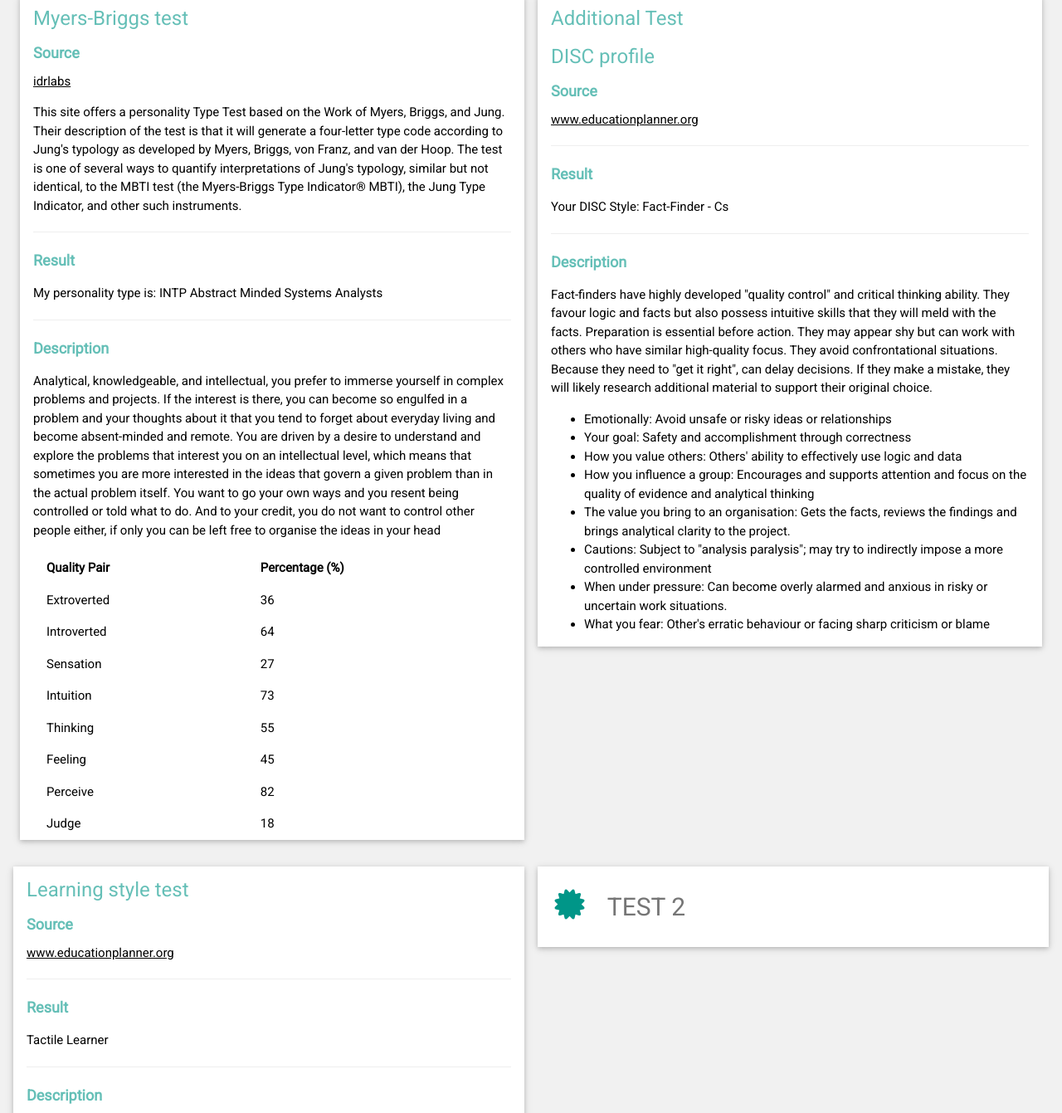
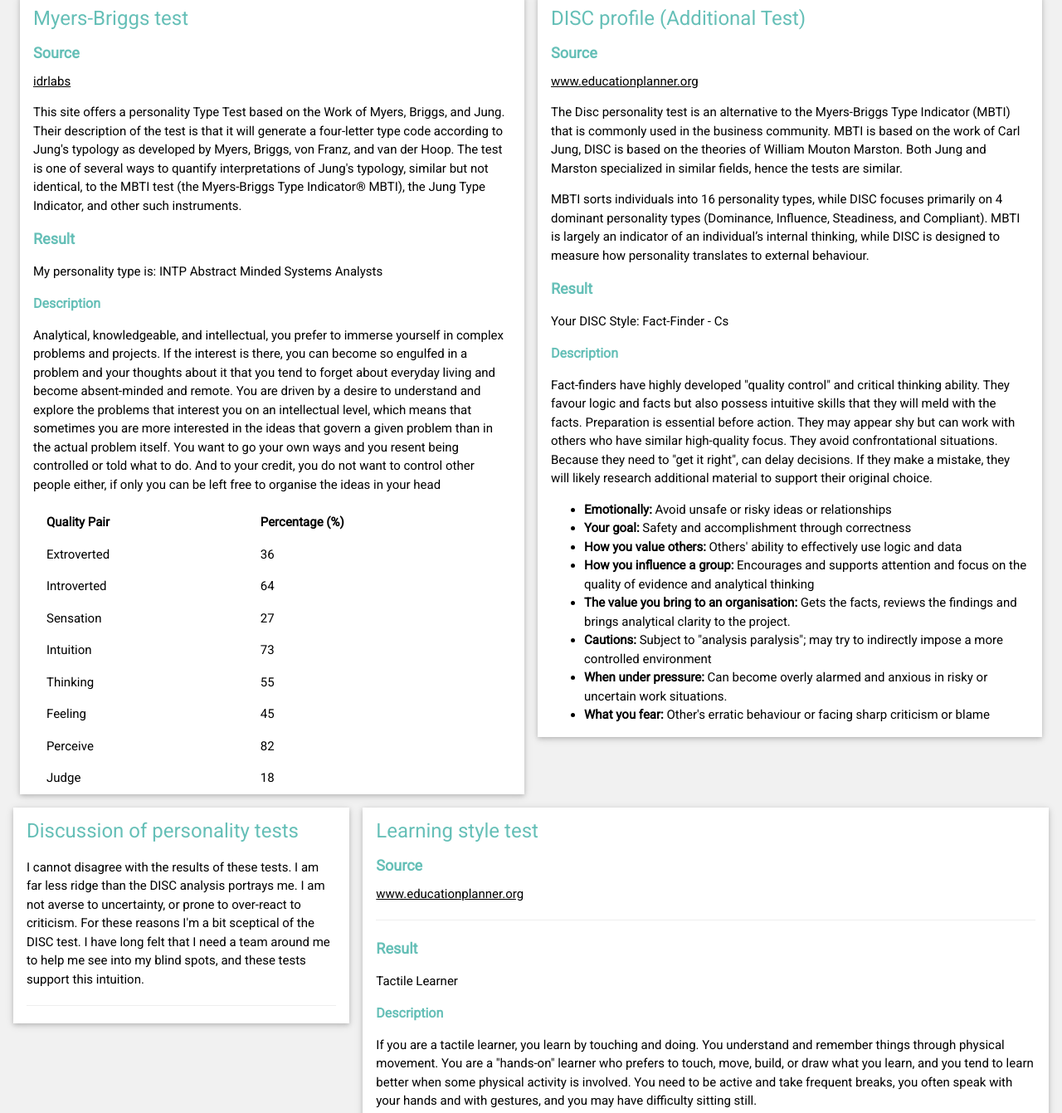
Before and after one commit to AnthonyBro/COSC2196_Assignment1, a plain HTML site: page index.html in a window 1280 px wide. Shown: the part 2958-4299 px from the top of the page at 83% size. Drawn offline with nearby package versions, Linux system fonts and the light colour scheme.

Commit message:
completed personality tests

```diff
--- a/index.html
+++ b/index.html
@@ -337,7 +337,6 @@ html,body,h1,h2,h3,h4,h5,h6 {font-family: "Roboto", sans-serif}
               the MBTI test (the Myers-Briggs Type Indicator® MBTI), the Jung Type Indicator, and other
               such instruments.
             </p>
-            <hr>
 
             <h5 class="w3-opacity w3-text-teal">
                 <b>
@@ -349,13 +348,13 @@ html,body,h1,h2,h3,h4,h5,h6 {font-family: "Roboto", sans-serif}
                 Abstract Minded Systems Analysts
 
             </p>
-            <hr>
 
-            <h5 class="w3-opacity w3-text-teal">
+
+            <h6 class="w3-opacity w3-text-teal">
                 <b>
                     Description
                 </b>
-            </h5>
+            </h6>
             <p>
               Analytical, knowledgeable, and intellectual, you prefer to immerse yourself in complex problems and projects.
               If the interest is there, you can become so engulfed in a problem and your thoughts about it that you tend to
@@ -459,8 +458,7 @@ html,body,h1,h2,h3,h4,h5,h6 {font-family: "Roboto", sans-serif}
       <div class="w3-half">
           <div class="w3-container w3-card w3-white w3-margin-bottom">
 
-            <h3 class="w3-opacity w3-text-teal">Additional Test</h3>
-            <h3 class="w3-opacity w3-text-teal">DISC profile</h3>
+            <h3 class="w3-opacity w3-text-teal">DISC profile (Additional Test)</h3>
 
 
             <h5 class="w3-opacity w3-text-teal">
@@ -469,7 +467,20 @@ html,body,h1,h2,h3,h4,h5,h6 {font-family: "Roboto", sans-serif}
                 </b>
             </h5>
             <a href="http://www.educationplanner.org/students/self-assessments/learning-styles-quiz.shtml">www.educationplanner.org</a>
-            <hr>
+
+            <p>
+              The Disc personality test is an alternative to the Myers-Briggs Type Indicator (MBTI) that is
+              commonly used in the business community.  MBTI is based on the work of Carl Jung, DISC is based
+              on the theories of William Mouton Marston. Both Jung and Marston specialized in similar fields,
+              hence the tests are similar.
+            </p>
+            <p>
+              MBTI sorts individuals into 16 personality types, while DISC focuses primarily on 4 dominant personality types
+              (Dominance, Influence, Steadiness, and Compliant). MBTI is largely an indicator of an individual’s internal thinking,
+              while DISC is designed to measure how personality translates to external behaviour.
+
+            </p>
+
             <h5 class="w3-opacity w3-text-teal">
                 <b>
                     Result
@@ -479,13 +490,13 @@ html,body,h1,h2,h3,h4,h5,h6 {font-family: "Roboto", sans-serif}
                 Your DISC Style: Fact-Finder - Cs
 
             </p>
-            <hr>
 
-            <h5 class="w3-opacity w3-text-teal">
+
+            <h6 class="w3-opacity w3-text-teal">
                 <b>
                     Description
                 </b>
-            </h5>
+            </h6>
 
             <p>
                 Fact-finders have highly developed "quality control" and critical thinking ability. They favour logic and facts but also possess intuitive skills that they will meld with the facts. Preparation is essential before action. They may appear shy but can work with others who have similar high-quality focus. They avoid confrontational situations. Because they need to "get it right", can delay decisions. If they make a mistake, they will likely research additional material to
@@ -495,14 +506,14 @@ html,body,h1,h2,h3,h4,h5,h6 {font-family: "Roboto", sans-serif}
             </p>
 
             <ul>
-                <li>	Emotionally: Avoid unsafe or risky ideas or relationships  </li>
-                <li>	Your goal: Safety and accomplishment through correctness </li>
-                <li>	How you value others: Others' ability to effectively use logic and data </li>
-                <li>	How you influence a group: Encourages and supports attention and focus on the quality of evidence and analytical thinking </li>
-                <li>	The value you bring to an organisation: Gets the facts, reviews the findings and brings analytical clarity to the project. </li>
-                <li>	Cautions: Subject to "analysis paralysis"; may try to indirectly impose a more controlled environment </li>
-                <li>	When under pressure: Can become overly alarmed and anxious in risky or uncertain work situations. </li>
-                <li>	What you fear: Other's erratic behaviour or facing sharp criticism or blame </li>
+                <li>	<b>Emotionally:</b> Avoid unsafe or risky ideas or relationships  </li>
+                <li>	<b>Your goal:</b> Safety and accomplishment through correctness </li>
+                <li>	<b>How you value others:</b> Others' ability to effectively use logic and data </li>
+                <li>	<b>How you influence a group:</b> Encourages and supports attention and focus on the quality of evidence and analytical thinking </li>
+                <li>	<b>The value you bring to an organisation:</b> Gets the facts, reviews the findings and brings analytical clarity to the project. </li>
+                <li>	<b>Cautions:</b> Subject to "analysis paralysis"; may try to indirectly impose a more controlled environment </li>
+                <li>	<b>When under pressure:</b> Can become overly alarmed and anxious in risky or uncertain work situations. </li>
+                <li>	<b>What you fear:</b> Other's erratic behaviour or facing sharp criticism or blame </li>
 
             </ul>
 
@@ -516,10 +527,31 @@ html,body,h1,h2,h3,h4,h5,h6 {font-family: "Roboto", sans-serif}
 
 
   <!-- ROW 5-->
-  <div class="w3-row-padding w3-margin-top">
+  <div class="w3-row-padding">
+
+
+    <!-- right Column -->
+    <div class="w3-third">
+      <div class="w3-container w3-card w3-white w3-margin-bottom">
+
+        <h3 class="w3-opacity w3-text-teal">Discussion of personality tests </h3>
+
+        <p>
+
+          I cannot disagree with the results of these tests.
+          I am far less ridge than the DISC analysis portrays me.
+          I am not averse to uncertainty, or prone to over-react to criticism.
+          For these reasons I'm a bit sceptical of the DISC test.
+          I have long felt that I need a team around me to help me see into my blind spots, and these tests support this intuition.
+
+        </p>
+        <hr>
+
+      </div>
+    </div>
 
     <!-- Left Column -->
-    <div class="w3-half">
+    <div class="w3-twothird">
         <div class="w3-container w3-card w3-white w3-margin-bottom">
           <h3 class="w3-opacity w3-text-teal">Learning style test</h3>
 
@@ -539,13 +571,12 @@ html,body,h1,h2,h3,h4,h5,h6 {font-family: "Roboto", sans-serif}
               Tactile Learner
 
           </p>
-          <hr>
 
-          <h5 class="w3-opacity w3-text-teal">
+          <h6 class="w3-opacity w3-text-teal">
               <b>
                   Description
               </b>
-          </h5>
+          </h6>
           <p>
 
               If you are a tactile learner, you learn by touching and doing. You understand and remember
@@ -586,12 +617,31 @@ html,body,h1,h2,h3,h4,h5,h6 {font-family: "Roboto", sans-serif}
         </div>
     </div>
 
+
+
+  <!-- end of row -->
+  </div>
+
+
+  <!-- ROW 6 -->
+  <div class="w3-row-padding w3-margin-top">
+
+    <!-- Left Column -->
+    <div class="w3-half">
+        <div class="w3-container w3-card w3-white w3-margin-bottom">
+          <h2 class="w3-text-grey w3-padding-16">
+            <i class="fa fa-certificate fa-fw w3-margin-right w3-xxlarge w3-text-teal"></i>
+            row 6
+          </h2>
+        </div>
+    </div>
+
     <!-- right Column -->
     <div class="w3-half">
         <div class="w3-container w3-card w3-white w3-margin-bottom">
           <h2 class="w3-text-grey w3-padding-16">
             <i class="fa fa-certificate fa-fw w3-margin-right w3-xxlarge w3-text-teal"></i>
-            TEST 2
+            row 6 2
           </h2>
         </div>
     </div>
@@ -600,32 +650,6 @@ html,body,h1,h2,h3,h4,h5,h6 {font-family: "Roboto", sans-serif}
   </div>
 
 
-
-
-    <!-- Start Row 4 -->
-    <div class="w3-row-padding w3-margin-top">
-        <div class="w3-half">
-        </div>
-
-
-
-
-      <!-- Right Column -->
-      <div class="w3-half ">
-
-        <!-- sub topics container-->
-        <div class="w3-container w3-card w3-white w3-margin-bottom">
-
-
-
-        </div>
-
-      <!-- End Right Column -->
-      </div>
-
-
-    <!-- End row -->
-    </div>
 
 
 
@@ -663,38 +687,6 @@ html,body,h1,h2,h3,h4,h5,h6 {font-family: "Roboto", sans-serif}
 
 
 
-  <!-- End div->
-
-    <div class="w3-row-padding w3-margin-top">
-
-        <!-- Left Column -->
-        <div class="w3-half">
-            <div class="w3-container w3-card w3-white w3-margin-bottom">
-              <h2 class="w3-text-grey w3-padding-16">
-                <i class="fa fa-certificate fa-fw w3-margin-right w3-xxlarge w3-text-teal"></i>
-                TEST 1
-              </h2>
-            </div>
-        </div>
-
-        <!-- right Column -->
-        <div class="w3-half">
-            <div class="w3-container w3-card w3-white w3-margin-bottom">
-              <h2 class="w3-text-grey w3-padding-16">
-                <i class="fa fa-certificate fa-fw w3-margin-right w3-xxlarge w3-text-teal"></i>
-                TEST 2
-              </h2>
-            </div>
-        </div>
-      </div>
-
-
-
-
-
-
-
-
 
 
 
```
